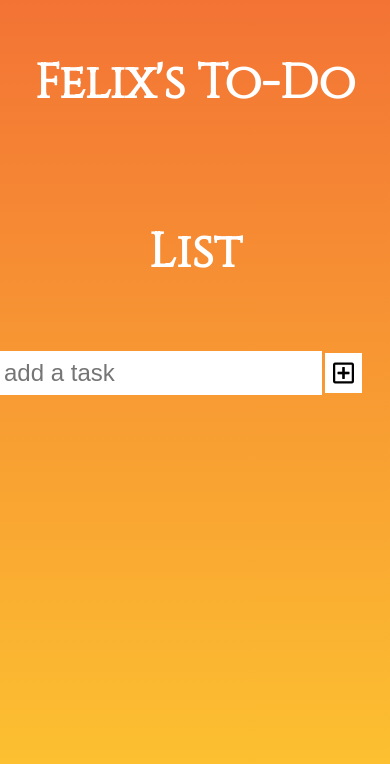
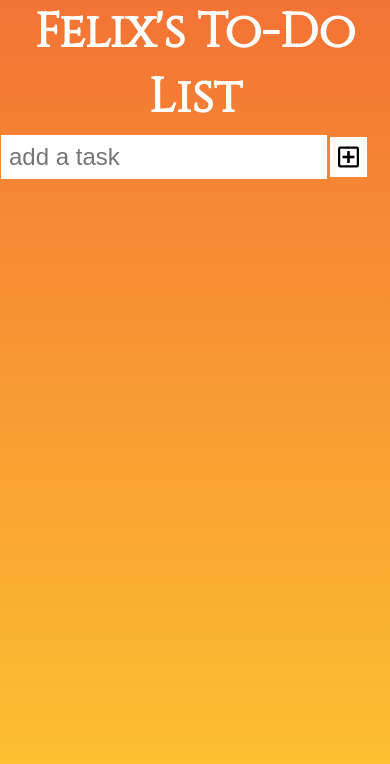
Before and after one commit to jetsgreen/learnize, a plain HTML site: page index.html in a window 390 px wide. Drawn offline with Linux system fonts and the light colour scheme.

Commit message:
added media queries to make it mobile responsive

```diff
--- a/style.css
+++ b/style.css
@@ -119,3 +119,20 @@ select::after {
     height: 38px;
     width: 250px;
 }
+
+@media (max-width: 635px){
+    header{
+        line-height: inherit;
+    }
+    form{
+        width: 100%;
+        margin: 5px;
+
+    }
+}
+
+@media(max-width: 635px ) {
+    .filter-todo{
+        display: none;
+    }
+}
```
